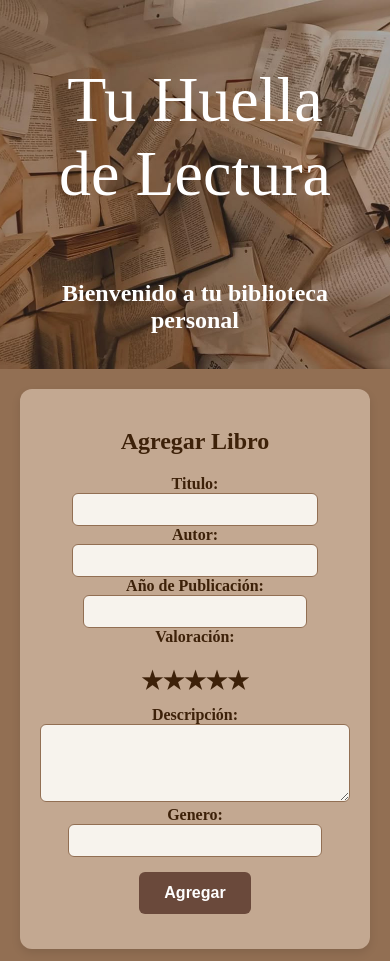
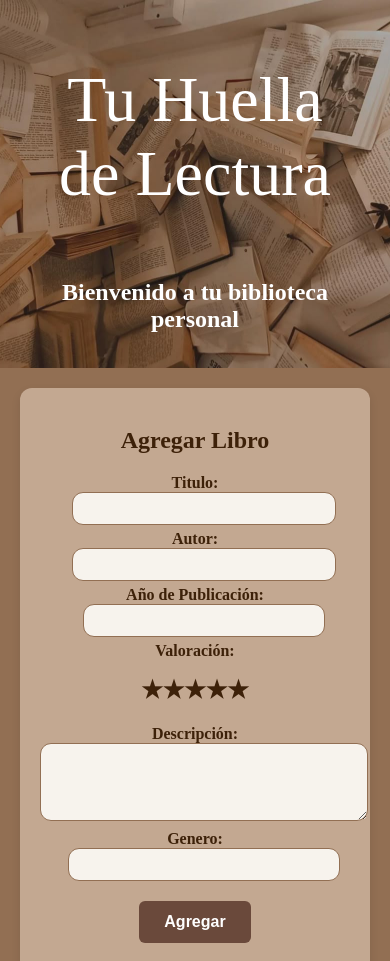
Before and after one commit to EmiliaRedolatti/TPE_Web, a plain HTML site: page Servidor/index.html in a window 390 px wide. Shown: the top 961 px of the page. Drawn offline with Linux system fonts and the light colour scheme.

Commit message:
mejora del css

```diff
--- a/Servidor/app.js
+++ b/Servidor/app.js
@@ -20,7 +20,7 @@ function mostrarListaLibros() {
     .then(response => response.json())
     .then(books => {
       let html = `
-        <table id="books-table">
+        <table id="tabla-libros">
           <thead>
             <tr>
               <th>ID</th>
--- a/Servidor/index.html
+++ b/Servidor/index.html
@@ -11,7 +11,7 @@
 
 <body>
   <header>
-    <div class="hero-text">
+    <div class="texto-header">
       <h1 class="titulo-header">Tu Huella de Lectura</h1>
       <h2>Bienvenido a tu biblioteca personal</h2>
     </div>
@@ -62,7 +62,7 @@
           <input type="text" id="genero" name="genero" required>
         </div>
 
-        <button id="boton-agregar" type="submit">Agregar</button>
+        <button id="boton-agregar" type="submit" class="btn">Agregar</button>
       </form>
     </section>
 
--- a/Servidor/static/style.css
+++ b/Servidor/static/style.css
@@ -1,129 +1,108 @@
-/* Estilos para el cuerpo de la página (body) */
+/* --- Estilo general de la página --- */
 body {
-    font-family: 'Montserrat'; /* Fuente principal para el texto */
-    background: #926f53;       /* Color de fondo para toda la página (marrón) */
-    margin: 0;                 /* Elimina el margen por defecto del body */
-    padding: 0;                /* Elimina el padding por defecto del body */
-    text-align: center;        /* Centra el texto dentro del body */
-    color: #3d2109;            /* Color de texto por defecto (marrón oscuro) */
+    font-family: 'Montserrat';
+    background: #926f53;
+    margin: 0;
+    padding: 0;
+    text-align: center;
+    color: #3d2109;
 }
 
-/* Estilos para el encabezado (header) - Generalmente la sección superior */
+/* --- Encabezado con imagen de fondo --- */
 header {
-    background-image: url('./Imagenes/libro2.jpeg'); /* Imagen de fondo para el encabezado */
-    background-size: cover;          /* Asegura que la imagen cubra todo el área sin repetirse */
-    background-position: center;     /* Centra la imagen de fondo */
-    display: flex;                   /* Activa Flexbox para alinear el contenido interno */
-    justify-content: center;         /* Centra horizontalmente el contenido (hero-text) */
-    align-items: center;             /* Centra verticalmente el contenido (hero-text) */
-    text-align: center;              /* Centra el texto dentro del header (redundante con el flex, pero bueno) */
-    font-family: 'Montserrat';       /* Fuente para el texto dentro del header */
-    color: #fff;                     /* Color de texto (blanco) para contraste con la imagen de fondo */
-    /* Nota: Se podría añadir un 'height' mínimo aquí si se desea un banner más alto */
+    background-image: url('./Imagenes/libro2.jpeg');
+    background-size: cover;
+    background-position: center;
+    text-align: center;
+    color: #fff;
 }
 
-/* Contenedor del texto principal dentro del encabezado */
-.hero-text {
+/* Texto dentro del encabezado */
+.texto-header {
     display: flex;
-    flex-direction: column; /* Coloca los elementos (título y subtítulo) uno encima del otro */
-    align-items: center;    /* Centra horizontalmente el texto (h1 y h2) */
-    gap: 1px;               /* Espacio mínimo entre el h1 y el h2 (casi pegados) */
-    padding: 15px 25px;     /* Relleno alrededor del texto para separarlo de los bordes del header */
-    /* Nota: Se podría añadir un 'background-color' con transparencia para mejorar la legibilidad */
+    flex-direction: column;
+    align-items: center;
+    padding: 15px 30px;
 }
 
-/* Estilos para el título principal dentro del encabezado */
 .titulo-header {
-    padding: 5px 10px;    /* Relleno alrededor del texto del título */
-    font-size: 4rem;      /* Tamaño de fuente grande */
-    font-weight: 400;     /* Grosor de la fuente (normal o un poco más delgado) */
+    padding: 5px 10px;
+    font-size: 4rem;
+    font-weight: 400;
 }
 
-/* Contenedor principal del contenido, diseñado para ser dividido en columnas */
+/* --- Contenido principal en columnas --- */
 .main-content {
-    display: flex;       /* Activa Flexbox para crear las columnas */
-    gap: 30px;           /* Espacio horizontal entre las columnas */
-    padding: 20px;       /* Relleno alrededor de todo el contenido principal */
+    display: flex;
+    gap: 30px;
+    padding: 20px;
 }
 
-/* Estilos para cada columna dentro de .main-content */
 .col {
-    flex: 1;             /* Asigna el mismo factor de crecimiento, haciendo que ambas columnas ocupen el mismo espacio */
-    background-color: #dac2aeb1; /* Fondo blanco para las columnas */
-    padding: 20px;          /* Relleno interno para el contenido de la columna */
-    border-radius: 12px;    /* Bordes redondeados */
-    box-shadow: 0 4px 10px rgba(0,0,0,0.1); /* Sombra sutil para dar un efecto de elevación */
+    flex: 1;
+    background-color: #dac2aeb1;
+    padding: 20px;
+    border-radius: 12px;
+    box-shadow: 0 4px 10px rgba(0,0,0,0.1);
 }
 
-/* Consulta de medios (Media Query) para diseño responsivo */
-/* Se aplica cuando el ancho de la ventana es de 900px o menos (para pantallas pequeñas/móviles) */
+/* Diseño responsivo */
 @media (max-width: 900px) {
     .main-content {
-        flex-direction: column; /* Cambia la dirección de Flexbox para apilar las columnas verticalmente */
+        flex-direction: column;
     }
 }
 
-/* --- Formulario--- */
-
-/* Contenedor principal del formulario para mejor espaciado */
+/* --- Formulario --- */
 #formulario-libro {
     display: flex;
-    flex-direction: column; /* Apilamos los grupos de campos */
-    align-items: center; /* Centra todos los elementos hijos horizontalmente */
+    flex-direction: column;
+    align-items: center;
+    gap: 5px;
 }
 
-/* Estilo de las etiquetas */
 #formulario-libro label {
     font-weight: bold;
 }
 
-/* --- Estilos para el sistema de clasificación por estrellas --- */
+/* Campos de texto */
+#formulario-libro input[type="text"],
+#formulario-libro input[type="number"],
+#formulario-libro textarea {
+    width: 100%;
+    padding: 8px;
+    border: 1.5px solid #926f53;
+    border-radius: 11px;
+    background-color: #f7f3ed;
+}
+
+/* --- Sistema de estrellas --- */
 p.clasificacion {
     display: flex;
-  justify-content: center;     /* Centra horizontalmente */
-  flex-direction: row-reverse; /* Invierte el orden visual para que funcione el hover de izquierda a derecha */
-  position: relative;
-  overflow: hidden;
-  top: 5px;
+    flex-direction: row-reverse;
 }
 
-/* Ocultar inputs */
 p.clasificacion input {
     position: absolute;
     top: -100px;
 }
 
-/* Estilo base de las estrellas */
 p.clasificacion label {
-  color: #3d2109;              /* Color base */
+    color: #3d2109;
     font-size: 1.5rem;
     cursor: pointer;
     transition: color 0.2s;
 }
 
-/* Efecto hover y selección (funciona de izq a der gracias al row-reverse) */
 p.clasificacion label:hover,
 p.clasificacion label:hover ~ label,
 p.clasificacion input:checked ~ label {
-  color: rgb(247, 208, 35); /* Amarillo/dorado */
+    color: rgb(247, 208, 35);
 }
 
-/* Estilo de los campos de texto e inputs de número */
-#formulario-libro input[type="text"],
-#formulario-libro input[type="number"],
-#formulario-libro textarea {
-    width: 100%; /* El 100% del contenedor */
-    padding: 8px;
-    border: 1.5px solid #926f53; /* Borde más sutil y acorde */
-    border-radius: 6px;
-    background-color: #f7f3ed; /* Fondo muy claro para el input */
-    box-sizing: border-box; /* Asegura que el padding no afecte el width total */
-    transition: border-color 0.3s;
-}
-
-/* Estilo del botón */
-#boton-agregar {
-    background-color: #6a493b; /* Un color más oscuro y rico */
+/* --- Botones --- */
+.btn {
+    background-color: #6a493b;
     color: #fff;
     border: none;
     padding: 12px 25px;
@@ -132,10 +111,73 @@ p.clasificacion input:checked ~ label {
     font-size: 1rem;
     font-weight: bold;
     transition: background-color 0.3s, transform 0.1s;
-    margin: 15px auto; /* Centra horizontalmente */
+    margin: 15px auto;
 }
 
-#boton-agregar:hover {
-    background-color: #926f53; /* Cambio de color al pasar el mouse */
-    transform: translateY(-1px); /* Efecto 3D sutil */
+.btn:hover {
+    background-color: #926f53;
+    transform: translateY(-1px);
 }
+
+/* --- Tabla de libros --- */
+#tabla-libros {
+    width: 100%;
+    border-collapse: collapse;
+    font-family: 'Montserrat';
+    color: #3d2109;
+    background-color: #f7f3ed;
+    box-shadow: 0 2px 5px rgba(0,0,0,0.05);
+}
+
+#tabla-libros thead tr {
+    background-color: #6a493b;
+    color: #fff;
+}
+
+#tabla-libros th {
+    padding: 12px 8px;
+    font-size: 0.95rem;
+    font-weight: 600;
+}
+
+#tabla-libros td {
+    padding: 10px 8px;
+    border-bottom: 1px solid #dac2ae;
+    text-align: center;
+    font-size: 0.9rem;
+}
+
+/* Rayado de filas y hover */
+#tabla-libros tbody tr:nth-child(even) {
+    background-color: #e8e2d8;
+}
+
+#tabla-libros tbody tr:hover {
+    background-color: #dac2ae;
+}
+
+/* Columnas específicas */
+#tabla-libros td:nth-child(4) {
+    max-width: 250px;
+    white-space: normal;
+}
+
+#tabla-libros td:nth-child(5) {
+    text-align: center;
+}
+
+/* Botón de eliminar */
+.boton-eliminar {
+    background-color: #7a2727;
+    color: #fff;
+    border: none;
+    padding: 6px 10px;
+    border-radius: 4px;
+    cursor: pointer;
+    font-size: 0.8rem;
+    transition: background-color 0.3s;
+}
+
+.boton-eliminar:hover {
+    background-color: #581d1d;
+}
```
Lines whose indentation alone changed are shown as unchanged.
